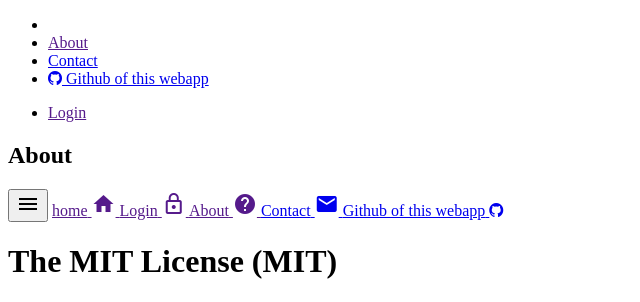
After one commit to hysoftware/hysoftware.net, a Python web app: template app/user/jinja2/about.html in a window 1280 px wide. The commit adds this page. Shown: the top 302 px of the page, without its empty margins (0-640 px from the left). Run offline with Jinja, Linux system fonts and the light colour scheme; the template is opened without the code that fills it, so the values that code supplies are empty; some libraries are stand-ins or nearby versions.

Commit message:
Linked about page to base template and added empty header for about.html

```diff
--- a/app/jinja2/base.html
+++ b/app/jinja2/base.html
@@ -6,7 +6,7 @@
   set menu = [
     {
         "name": _("About"),
-        "url": "#",
+        "url": url("user:about"),
         "icon_class": "material-icons",
         "icon_body": "help"
     }, {
--- a/app/urls.py
+++ b/app/urls.py
@@ -22,5 +22,6 @@ urlpatterns = [
     url(r'^c/', include('app.common')),
     url(r'^l/', include('app.legal')),
     url(r'^s/', admin.site.urls),
+    url(r"^u/", include('app.user')),
     url(r'^', include('app.home'))
 ] + static.static(settings.MEDIA_URL, document_root=settings.MEDIA_ROOT)
--- /dev/null
+++ b/app/user/jinja2/about.html
@@ -0,0 +1,9 @@
+{% extends "base.html" -%}
+{% block title %}About{% endblock -%}
+{% block body -%}
+<section class="about">
+  <header class="header-about">
+    <h1>About</h1>
+  </header>
+</section>
+{% endblock %}
--- a/app/user/views.py
+++ b/app/user/views.py
@@ -7,4 +7,6 @@ from django.views.generic import TemplateView
 
 
 class AboutView(TemplateView):
+    """About page."""
+
     template_name = "about.html"
```
Also changed, not shown: app/user/__init__.py (+11 -0 lines), tests/test_user_view.py (added, +17 -0 lines).
